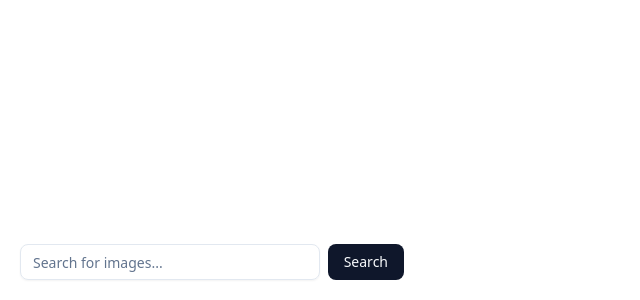
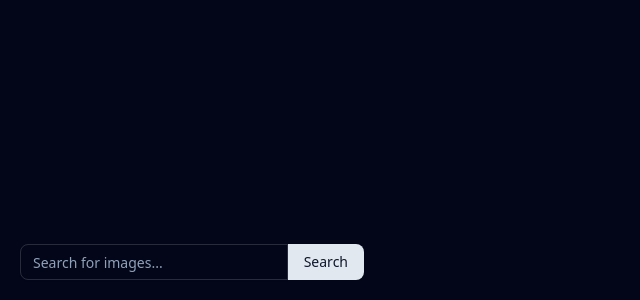
Before and after one commit to taki036731/image-search, a React (Vite) app in the folder frontend/: page / in a window 1280 px wide. Shown: the part 500-800 px from the top of the page, without its empty margins (0-640 px from the left). Built offline with nearby package versions, Linux system fonts and the light colour scheme.

Commit message:
スタイルの調整とクラス名の追加
- index.htmlにダークテーマのクラスを追加
- App.tsxでボタンと入力フィールドのクラス名を調整し、スタイルを改善

```diff
--- a/frontend/index.html
+++ b/frontend/index.html
@@ -5,7 +5,7 @@
     <meta name="viewport" content="width=device-width, initial-scale=1.0" />
     <title>Image Search</title>
   </head>
-  <body>
+  <body class="dark">
     <div id="root"></div>
     <script type="module" src="/src/main.tsx"></script>
   </body>
--- a/frontend/src/App.tsx
+++ b/frontend/src/App.tsx
@@ -95,14 +95,15 @@ function App() {
 
   return (
     <div className="relative flex justify-center items-center h-screen w-screen">
-      <div className="absolute bottom-5 left-5 z-10 flex w-full max-w-sm items-center space-x-2">
+      <div className="absolute bottom-0 left-0 p-5 z-10 flex w-full max-w-sm items-center">
         <Input
           type="text"
           value={query}
           onChange={(e) => setQuery(e.target.value)}
           placeholder="Search for images..."
+          className="rounded-r-none focus-visible:ring-offset-0"
         />
-        <Button onClick={handleSearch}>
+        <Button onClick={handleSearch} className="rounded-l-none">
           Search
         </Button>
       </div>
```
